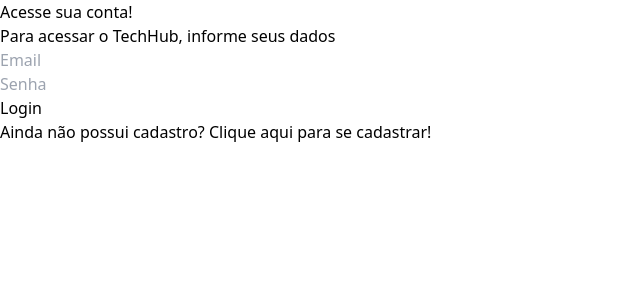
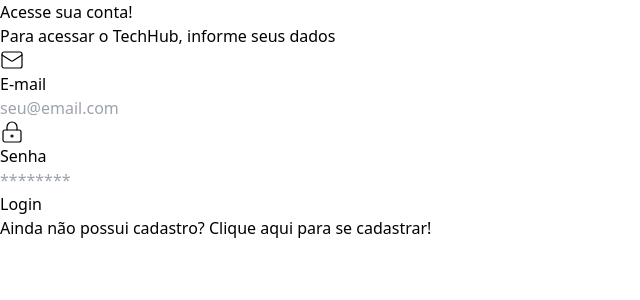
Before and after one commit to joaopconstant/Marketplace-React, a React (Vite) app: page / in a window 1280 px wide. Shown: the top 300 px of the page, without its empty margins (0-640 px from the left). Built offline with nearby package versions, Linux system fonts and the light colour scheme; no server answers.

Commit message:
Adicionado icones nas telas de Login e Register

```diff
--- a/src/components/Login.jsx
+++ b/src/components/Login.jsx
@@ -2,6 +2,7 @@
 import { auth } from '../firebase';
 import { signInWithEmailAndPassword } from 'firebase/auth';
 import { useHistory } from 'react-router-dom/cjs/react-router-dom';
+import { Mail, LockKeyhole } from 'lucide-react';
 
 const Login = () => {
   const [email, setEmail] = useState('');
@@ -25,24 +26,26 @@
       <h3 className="mb-6">Para acessar o TechHub, informe seus dados</h3>
       <form onSubmit={handleLogin} className="w-full max-w-sm">
         <div className="mb-4">
+          <h3 className='mb-2 flex gap-1'> <Mail strokeWidth={1.2}/> E-mail</h3>
           <input
             type="email"
             value={email}
             onChange={(e) => setEmail(e.target.value)}
-            placeholder="Email"
+            placeholder="seu@email.com"
             className="border border-gray-300 rounded-md p-2 w-full"
           />
         </div>
         <div className="mb-4">
+          <h3 className='mb-2 flex gap-1'> <LockKeyhole strokeWidth={1.2}/> Senha</h3>
           <input
             type="password"
             value={password}
             onChange={(e) => setPassword(e.target.value)}
-            placeholder="Senha"
+            placeholder="********"
             className="border border-gray-300 rounded-md p-2 w-full"
           />
         </div>
-        <button type="submit" className="bg-blue-500 text-white py-2 px-4 rounded w-full">Login</button>
+        <button type="submit" className="bg-blue-500 text-white py-2 px-4 rounded-full w-full">Login</button>
       </form>
       <a href='/register' className=' mt-2 font-extralight text-gray-400 hover:text-blue-500'>Ainda não possui cadastro? Clique aqui para se cadastrar!</a>
     </div>
--- a/src/components/Register.jsx
+++ b/src/components/Register.jsx
@@ -2,6 +2,7 @@
 import { auth, db } from '../firebase';
 import { createUserWithEmailAndPassword } from 'firebase/auth';
 import { doc, setDoc } from 'firebase/firestore';
+import { Mail, LockKeyhole, Phone } from 'lucide-react';
 
 const Register = () => {
   const [email, setEmail] = useState('');
@@ -29,24 +30,27 @@
       <h3 className='mb-6'>Informe os seus dados</h3>
       <form onSubmit={handleRegister} className="w-full max-w-sm">
         <div className="mb-4">
+          <h3 className='mb-2 flex gap-1'> <Mail strokeWidth={1.2}/> E-mail</h3>
           <input
             type="email"
             value={email}
             onChange={(e) => setEmail(e.target.value)}
-            placeholder="Seu melhor Email"
+            placeholder="seumelhor@email.com"
             className="border border-gray-300 rounded-md p-2 w-full"
           />
         </div>
         <div className="mb-4">
+          <h3 className='mb-2 flex gap-1'> <Phone strokeWidth={1.2}/> Celular</h3>
           <input
             type="text"
             value={phone}
             onChange={(e) => setPhone(e.target.value)}
-            placeholder="Seu número de celular"
+            placeholder="(00) 00000-0000"
             className="border border-gray-300 rounded-md p-2 w-full"
           />
         </div>
         <div className="mb-4">
+          <h3 className='mb-2 flex gap-1'> <LockKeyhole strokeWidth={1.2}/> Senha</h3>
           <input
             type="password"
             value={password}
```
